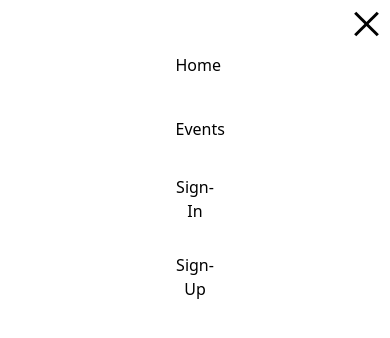
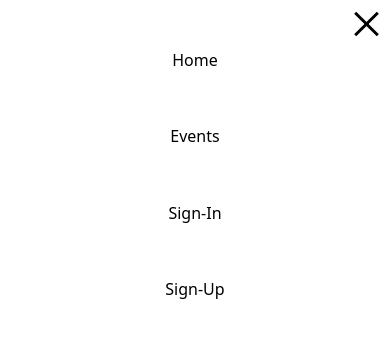
Before and after one commit to marshall-vogt/gemineye-productions-project, a React (Vite) app in the folder client/: page /sign-in in a window 390 px wide. Both pictures are taken after a click on the button 365 px from the left and 25 px from the top of the page. Shown: the top 338 px of the page. Built offline with nearby package versions, Linux system fonts and the light colour scheme; no server answers.

Commit message:
Added responsiveness to Checkout component and fixed styling in NavBar and ModalMenu components

```diff
--- a/client/src/components/AuthForm.tsx
+++ b/client/src/components/AuthForm.tsx
@@ -49,7 +49,7 @@ export default function AuthForm({ action, onSignIn }: Props) {
 
   return (
     <form onSubmit={handleSubmit}>
-      <div className="m-2">
+      <div className="m-2 text-start">
         <label className="m-2">
           Username:
           <input
@@ -61,7 +61,7 @@ export default function AuthForm({ action, onSignIn }: Props) {
           />
         </label>
       </div>
-      <div className="flex justify-end m-2">
+      <div className="m-2 sm:text-right">
         <label className="m-2">
           Password:
           <input
--- a/client/src/components/Checkout.tsx
+++ b/client/src/components/Checkout.tsx
@@ -33,7 +33,7 @@ export default function Checkout({ checkoutProps }: Props) {
   return (
     <>
       <div className="text-3xl">Your Tickets</div>
-      <table className="bg-[#d9d9d9] text-black m-2 w-[50vw]">
+      <table className="bg-[#d9d9d9] text-black m-2 w-[80vw] sm:w-[50vw]">
         <thead>
           <tr>
             <th className="border border-black w-[calc(100%/6)]">Qty</th>
@@ -44,18 +44,18 @@ export default function Checkout({ checkoutProps }: Props) {
         <tbody>
           <tr className="border border-black w-[100%]">
             <td></td>
-            <td className="flex flex-col items-center underline m-2">
-              <div>GEMINEYE presents</div>
-              <div>
+            <td className="flex flex-col items-center underline m-2 text-center">
+              <div className="text-sm xl:text-base">GEMINEYE presents</div>
+              <div className="text-base xl:text-lg">
                 {title} at {locationName}
               </div>
-              <div>{newDate}</div>
+              <div className="text-xs xl:text-sm">{newDate}</div>
             </td>
             <td></td>
           </tr>
           <tr>
             <td className="border border-black text-center">{quantity}</td>
-            <td className="border border-black text-center">
+            <td className="border border-black text-center text-xs sm:text-sm md:text-base xl:text-lg">
               General Admission @ $15.00
             </td>
             <td className="border border-black text-center">
--- a/client/src/components/Details.tsx
+++ b/client/src/components/Details.tsx
@@ -20,7 +20,7 @@ export default function Details({ locationAddress, locationName }: Props) {
         <div className="text-base sm:text-lg md:text-xl 2xl:text-2xl">
           {locationName}
         </div>
-        <div>{locationAddress}</div>
+        <div className="text-center">{locationAddress}</div>
       </div>
     </div>
   );
--- a/client/src/components/EventPageEvents.tsx
+++ b/client/src/components/EventPageEvents.tsx
@@ -17,7 +17,7 @@ export default function EventPageEvents({ event }: Props) {
         <div>{locationAddress}</div>
         <div>
           <Link to={`${eventId}`}>
-            <button className="bg-[#2A2438] p-3 border rounded-lg">
+            <button className="bg-[#2A2438] p-3 border rounded-lg mt-3">
               Tickets
             </button>
           </Link>
--- a/client/src/components/HomePageEvents.tsx
+++ b/client/src/components/HomePageEvents.tsx
@@ -12,8 +12,8 @@ export default function HomePageEvents({ event }: Props) {
     <li>
       <div className="flex w-full sm:h-[5vh] h-[7vh] justify-around items-center mt-5 bg-[#352f44] mr-2 text-xs md:text-sm 2xl:text-lg">
         <div className="w-1/5 text-center">{newDate}</div>
-        <div className="w-1/4 flex justify-center">{title}</div>
-        <div className="w-1/4 flex flex-col items-center">
+        <div className="w-1/4 text-center">{title}</div>
+        <div className="w-1/4 text-center">
           <div>{locationName}</div>
           <div className="text-center">{locationAddress}</div>
         </div>
--- a/client/src/components/ModalMenu.tsx
+++ b/client/src/components/ModalMenu.tsx
@@ -27,50 +27,26 @@ export default function ModalMenu({
       <div>
         <div className="flex flex-col items-center justify-between h-[30vh]">
           <Link to="/">
-            <button
-              className="w-[10vw] h-[4vh] rounded-xl"
-              onClick={() => setOpen(!isOpen)}>
-              Home
-            </button>
+            <button onClick={() => setOpen(!isOpen)}>Home</button>
           </Link>
           <Link to="/events">
-            <button
-              className="w-[10vw] h-[4vh] rounded-xl"
-              onClick={() => setOpen(!isOpen)}>
-              Events
-            </button>
+            <button onClick={() => setOpen(!isOpen)}>Events</button>
           </Link>
           {user && (
             <>
               <Link to="/user-tickets">
-                <button
-                  className="w-[10vw] h-[4vh] rounded-xl"
-                  onClick={() => setOpen(!isOpen)}>
-                  My Tickets
-                </button>
+                <button onClick={() => setOpen(!isOpen)}>My Tickets</button>
               </Link>
-              <button
-                className="w-[10vw] h-[4vh] rounded-xl"
-                onClick={signOutClick}>
-                Sign-Out
-              </button>
+              <button onClick={signOutClick}>Sign-Out</button>
             </>
           )}
           {!user && (
             <>
               <Link to="/sign-in">
-                <button
-                  className="w-[10vw] h-[4vh] rounded-xl"
-                  onClick={() => setOpen(!isOpen)}>
-                  Sign-In
-                </button>
+                <button onClick={() => setOpen(!isOpen)}>Sign-In</button>
               </Link>
               <Link to="/sign-up">
-                <button
-                  className="w-[10vw] h-[4vh] rounded-xl"
-                  onClick={() => setOpen(!isOpen)}>
-                  Sign-Up
-                </button>
+                <button onClick={() => setOpen(!isOpen)}>Sign-Up</button>
               </Link>
             </>
           )}
--- a/client/src/components/NavBar.tsx
+++ b/client/src/components/NavBar.tsx
@@ -11,10 +11,10 @@ export default function NavBar() {
 
   return (
     <div className="flex flex-col">
-      <div className="h-[7vh] border rounded-md bg-[#310a5d]">
+      <div className="h-[7vh] rounded-md bg-[#310a5d]">
         <nav className="flex h-full justify-between">
           <div className="flex items-center w-[33vw] justify-between">
-            <h2 className="w-full md:text-xl font-bold text-white ml-10 md:ml-20 font-serif">
+            <h2 className="ml-5 text-base md:text-xl font-bold text-white text-center">
               Gemineye Productions
             </h2>
           </div>
@@ -58,7 +58,7 @@ export default function NavBar() {
               </>
             )}
           </div>
-          <div className="sm:hidden">
+          <div className="sm:hidden text-white flex justify-center items-center mr-3">
             <Hamburger toggled={isOpen} toggle={() => setOpen(!isOpen)} />
           </div>
         </nav>
--- a/client/src/pages/CheckoutPage.tsx
+++ b/client/src/pages/CheckoutPage.tsx
@@ -1,3 +1,7 @@
 export default function CheckoutPage() {
-  return <div>Purchase completed! Go to 'MY TICKETS' to view purchases.</div>;
+  return (
+    <div className="text-white text-center mt-10">
+      Purchase completed! Go to 'MY TICKETS' page to view purchases.
+    </div>
+  );
 }
--- a/client/src/pages/UserTickets.tsx
+++ b/client/src/pages/UserTickets.tsx
@@ -53,11 +53,11 @@ export default function UserTickets() {
     return (
       <>
         <div className="flex justify-center items-center mb-4 mt-4">
-          <img src={e.eventFlyer} className="h-[30vh]" />
+          <img src={e.eventFlyer} className="" />
         </div>
         <div className="flex justify-center items-center">{i + 1}</div>
         <div className="flex justify-center items-center">{newDate}</div>
-        <div className="flex justify-center items-center">
+        <div className="flex justify-center items-center text-center">
           {e.locationName}
           <br />
           {e.locationAddress}
```
